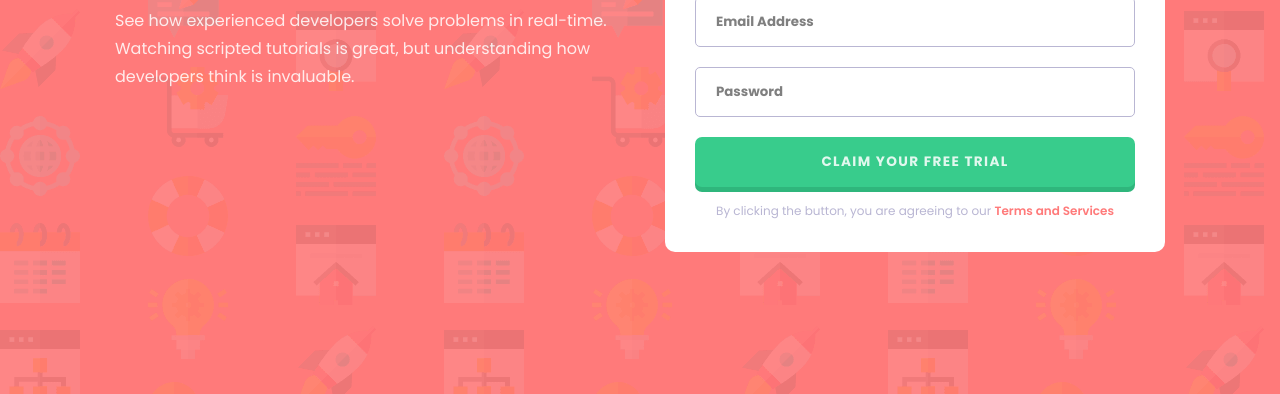
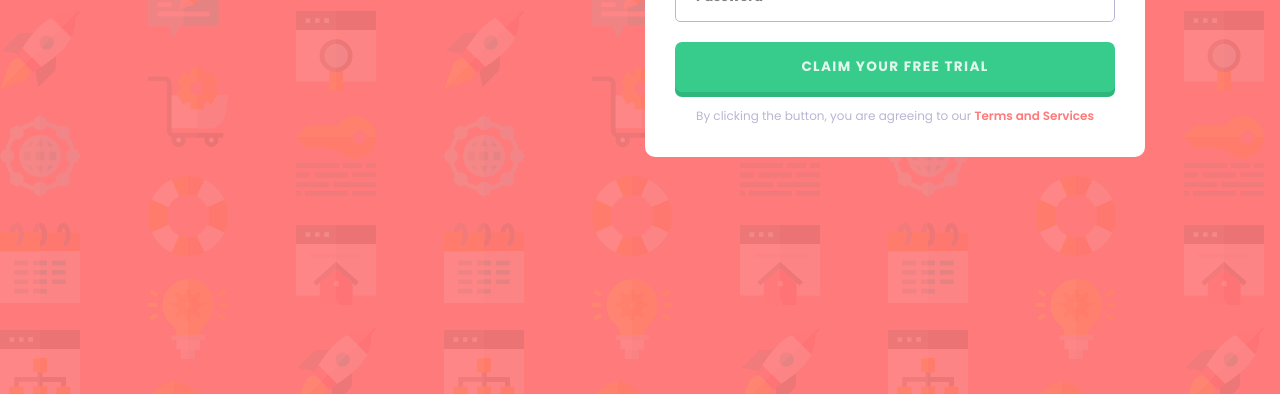
Before and after one commit to ayoelx/Intro-fm, a plain HTML site: page index.html in a window 1280 px wide. Shown: the part 406-800 px from the top of the page. Drawn offline with Linux system fonts and the light colour scheme.

Commit message:
minor css bug fixes

```diff
--- a/index.html
+++ b/index.html
@@ -7,7 +7,7 @@
   <link href="https://fonts.googleapis.com/css2?family=Poppins:wght@400;500;600;700&display=swap" rel="stylesheet">
   <link rel="icon" type="image/png" sizes="32x32" href="./images/favicon-32x32.png">
 
-  <title>Frontend Mentor | Intro component with sign up form</title>
+  <title>Intro component with sign up form</title>
   <link rel="stylesheet" href="styles.css">
 </head>
 <body>
--- a/styles.css
+++ b/styles.css
@@ -26,8 +26,11 @@ body {
     flex-wrap: wrap;
     align-items: center;
     user-select: none;
-    height: 100vh;
+    max-width: 1240px;
+    -webkit-appearance: none;
 }
+
+/* HERO */
 
 .container {
     display: flex;
@@ -41,6 +44,8 @@ body {
 .col {
     width: 500px;
 }
+
+/* HEADER */
 
 header {
     margin-bottom: 20px;
```
